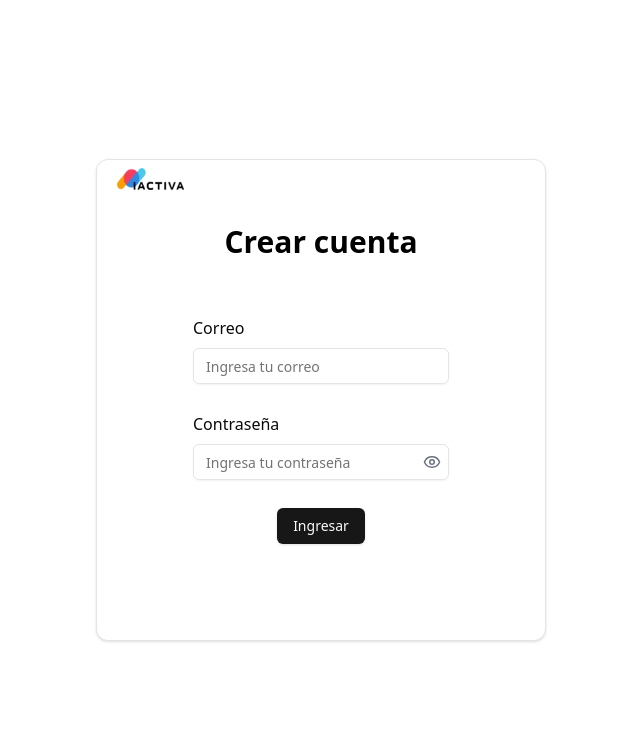
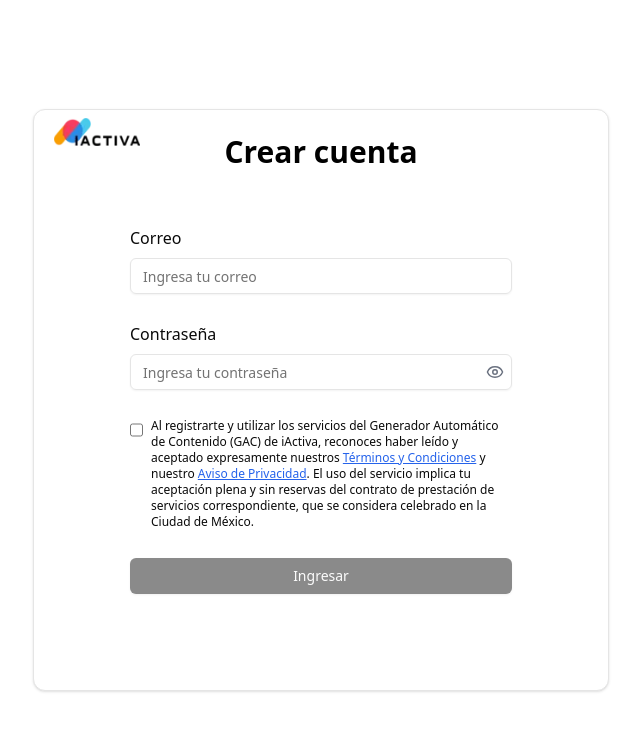
Before and after one commit to info-iactiva/next-gac-content-plataform, a Next.js app: page /register in a window 1280 px wide. Shown: the top 730 px of the page, without its empty margins (319-959 px from the left). Built offline with nearby package versions, Linux system fonts and the light colour scheme.

Commit message:
feat: leglas data

```diff
--- a/package.json
+++ b/package.json
@@ -9,6 +9,7 @@
     "lint": "next lint"
   },
   "dependencies": {
+    "@headlessui/react": "2.2.4",
     "@heroicons/react": "^2.2.0",
     "@hookform/resolvers": "^5.0.1",
     "@netlify/plugin-nextjs": "^5.11.2",
--- a/src/app/register/page.tsx
+++ b/src/app/register/page.tsx
@@ -2,13 +2,10 @@
 import { useForm } from "react-hook-form";
 import { Card, CardContent, CardHeader } from "@/components/ui/card";
 import Image from "next/image";
-
 import { zodResolver } from "@hookform/resolvers/zod"
 import { z } from "zod";
 import { FormProvider } from "react-hook-form";
-import { Tooltip, TooltipTrigger, TooltipContent } from "@/components/ui/tooltip";
 import {  FormControl, FormField, FormItem } from "@/components/ui/form";
-import { Info } from "lucide-react";
 import { Label } from "@/components/ui/label";
 import { Input } from "@/components/ui/input";
 import { Button } from "@/components/ui/button";
@@ -19,6 +16,8 @@ import { formSchemaRegister } from "./zod.validation";
 import { useRouter } from "next/navigation";
 import { set } from "mongoose";
 import { Eye, EyeOff } from "lucide-react";
+import { TermsModal } from "./terminos";
+import { PrivacyModal } from "./privacidad";
 
 
 export default function Register() {
@@ -26,6 +25,8 @@ export default function Register() {
   const router = useRouter();
 
   const [showPassword, setShowPassword] = useState(false);
+  const [isTermsModalOpen, setIsTermsModalOpen] = useState(false);
+  const [isPrivacyModalOpen, setIsPrivacyModalOpen] = useState(false);
 
 
 
@@ -71,10 +72,6 @@ export default function Register() {
       setIsLoading(true);
     }, 1000);
 
-    // setTimeout(() => {
-    // }, 2000);
-
-
 
     setTimeout(() => {
       setIsLoading(false);
@@ -90,7 +87,7 @@ export default function Register() {
 
     return  <div className="min-h-screen flex items-center justify-center p-6 ">
 
-      <Card className=" relative  md:min-w-[450px] md:max-w-2xl min-w-[300px]  flex  gap-10 flex-col">
+      <Card className=" relative  md:min-w-[450px] md:max-w-xl min-w-[300px]  flex  flex-col  p-0 m-0">
         <CardHeader className="relative flex flex-col items-center  p-0">
           <Image className="absolute top-2 left-5 w-[15%]" src="/logos/logo.webp" alt="" width={200} height={200}/>
         </CardHeader>
@@ -130,36 +127,6 @@ export default function Register() {
               </FormItem>
             )}/>
 
-
-{/*
-
-              <FormField
-            control={form.control}
-            name="password"
-            render={({ field }) => (
-              <FormItem >
-                <div className="flex items-center gap-2 ">
-                <Label htmlFor="password" className="text-xs lg:text-base " >Contraseña</Label>
-              </div>
-                <FormControl>
-                  <Input
-                    id="password"
-                    type="password"
-                    placeholder="Ingresa tu contraseña"
-                    value={field.value}
-                    onChange={(e) => field.onChange(e.target.value)}
-                    className="lg:text-sm text-xs"
-                  />
-                </FormControl>
-
-                {form.formState.errors.password && (
-                  <span className="text-red-500 text-xs">
-                    {form.formState.errors.password.message as string}
-                  </span>
-                )}
-              </FormItem>
-            )}/>         */}
-
             <FormField
               control={form.control}
               name="password"
@@ -197,13 +164,64 @@ export default function Register() {
               )}
             />
 
+            <div className="max-w-[100%] m-auto">
+
+              <FormField
+                control={form.control}
+                name="acceptTerms"
+                render={({ field }) => (
+                  <FormItem className="flex flex-col gap-1">
+                    <label className="flex items-start gap-2 text-xs md:text-xs">
+                      <input
+                        type="checkbox"
+                        checked={field.value || false}
+                        onChange={(e) => field.onChange(e.target.checked)}
+                        className="w-4 h-4 mt-1"
+                      />
+                      <span >
+                        Al registrarte y utilizar los servicios del Generador Automático de Contenido (GAC) de iActiva, reconoces haber leído y aceptado expresamente nuestros{" "}
+                        <button
+                          type="button"
+                          onClick={() => setIsTermsModalOpen(true)}
+                          className="underline text-blue-600"
+                        >
+                          Términos y Condiciones
+                        </button>{" "}
+                        y nuestro{" "}
+                        <button
+                          type="button"
+                          onClick={() => setIsPrivacyModalOpen(true)}
+                          className="underline text-blue-600"
+                        >
+                          Aviso de Privacidad
+                        </button>.
+                        El uso del servicio implica tu aceptación plena y sin reservas del contrato de prestación de servicios correspondiente, que se considera celebrado en la Ciudad de México.
+                      </span>
+                    </label>
+                    {form.formState.errors.acceptTerms && (
+                      <span className="text-red-500 text-xs">
+                        {form.formState.errors.acceptTerms.message as string}
+                      </span>
+                    )}
+                  </FormItem>
+                )}
+              />
 
 
 
+            </div>
 
-             <div className="col-span-3 flex justify-center">
-                <Button type="submit">Ingresar</Button>
-              </div>
+
+
+            {/* <TermsModal isOpen={isTermsModalOpen} onClose={() => setIsTermsModalOpen(false)} /> */}
+            <TermsModal isOpen={isTermsModalOpen} onClose={() => setIsTermsModalOpen(false)} />
+            <PrivacyModal isOpen={isPrivacyModalOpen} onClose={() => setIsPrivacyModalOpen(false)} />
+
+
+
+             <Button type="submit" disabled={!form.watch("acceptTerms") || isLoading}>
+              Ingresar
+            </Button>
 
           </form>
 
--- /dev/null
+++ b/src/app/register/privacidad.tsx
@@ -0,0 +1,50 @@
+import { Dialog, DialogPanel, DialogTitle } from "@headlessui/react";
+
+export const PrivacyModal = ({
+  isOpen,
+  onClose,
+}: {
+  isOpen: boolean;
+  onClose: () => void;
+}) => {
+  return (
+    <Dialog open={isOpen} onClose={onClose} className="relative z-50">
+      <div className="fixed inset-0 bg-black/30 backdrop-blur-sm" aria-hidden="true" />
+
+      <div className="fixed inset-0 flex items-center justify-center p-4">
+        <DialogPanel className="w-full max-w-xl bg-white p-6 rounded-lg shadow-lg overflow-y-auto max-h-[90vh]">
+          <DialogTitle className="text-xl font-bold mb-4">Aviso de Privacidad Simplificado</DialogTitle>
+
+          <div className="text-sm text-gray-700 space-y-3">
+            <p><strong>Responsable:</strong> José Díaz Jiménez, titular de las marcas iActiva y Generador Automático de Contenido (GAC), con domicilio en <span className="italic">__________</span>, CDMX.</p>
+            <p><strong>Finalidades:</strong> Usaremos tu información para:</p>
+            <ul className="list-disc list-inside">
+              <li>Prestar los servicios solicitados.</li>
+              <li>Contactarte para seguimiento y soporte.</li>
+              <li>Emitir facturación y cobranza.</li>
+            </ul>
+            <p>
+              Puedes ejercer tus derechos ARCO (acceso, rectificación, cancelación u oposición) mediante solicitud al correo:{" "}
+              <a href="mailto:info@iactiva.ai" className="underline text-blue-600">info@iactiva.ai</a>.
+            </p>
+            <p>
+              No compartimos tus datos sin tu consentimiento, salvo lo permitido por la ley. Consulta el aviso de privacidad completo{" "}
+              <a href="https://iactiva.ai/privacy" target="_blank" rel="noopener noreferrer" className="underline text-blue-600">
+                aquí
+              </a>.
+            </p>
+          </div>
+
+          <div className="mt-6 flex justify-end">
+            <button
+              onClick={onClose}
+              className="text-sm px-4 py-2 bg-blue-600 text-white rounded hover:bg-blue-700"
+            >
+              Cerrar
+            </button>
+          </div>
+        </DialogPanel>
+      </div>
+    </Dialog>
+  );
+};
--- /dev/null
+++ b/src/app/register/terminos.tsx
@@ -0,0 +1,46 @@
+import { Dialog, DialogPanel, DialogTitle } from "@headlessui/react";
+
+export const TermsModal = ({
+  isOpen,
+  onClose,
+}: {
+  isOpen: boolean;
+  onClose: () => void;
+}) => {
+  return (
+    <Dialog open={isOpen} onClose={onClose} className="relative z-50">
+      <div className="fixed inset-0 bg-black/30 backdrop-blur-sm" aria-hidden="true" />
+
+      <div className="fixed inset-0 flex items-center justify-center p-4">
+        <DialogPanel className="w-full max-w-2xl bg-white p-6 rounded-lg shadow-lg overflow-y-auto max-h-[90vh]">
+          <DialogTitle className="text-xl font-bold mb-4">
+            Términos y Condiciones
+          </DialogTitle>
+
+          <div className="text-sm text-gray-700 space-y-3">
+            <p><strong>Fecha de última actualización:</strong> 20 de septiembre de 2024</p>
+            <p>Los presentes Términos y Condiciones regulan el uso de los servicios prestados por José Díaz Jiménez ("el Prestador") a través del Generador Automático de Contenido (GAC) y sus marcas asociadas, incluyendo iActiva.</p>
+            <p>El usuario que active una cuenta, realice una publicación o use cualquier funcionalidad del servicio, acepta quedar legalmente vinculado por el contrato marco disponible en esta misma página.</p>
+            <ol className="list-decimal list-inside">
+              <li><strong>Naturaleza del Servicio:</strong> El GAC genera texto basado en parámetros definidos por el usuario, mediante tecnologías de inteligencia artificial. No incluye la generación de imágenes, videos u otro tipo de contenido multimedia.</li>
+              <li><strong>Paquetes Disponibles:</strong> El uso del GAC se encuentra sujeto a los paquetes seleccionados, cuyas condiciones comerciales (precio, funcionalidades, límites, IA usada) están disponibles públicamente y forman parte del contrato marco.</li>
+              <li><strong>Responsabilidades del Cliente:</strong> El Cliente es el único responsable por el uso que dé al contenido generado, incluyendo su difusión, interpretación o consecuencias derivadas de su uso.</li>
+              <li><strong>Límites del Servicio:</strong> El Prestador no se hace responsable por errores, interrupciones o alucinaciones derivadas del modelo de IA, ni por problemas derivados de servicios de terceros (nube, plataformas, etc.).</li>
+              <li><strong>Propiedad Intelectual:</strong> Los desarrollos y tecnologías empleadas por el GAC son propiedad del Prestador. Se prohíbe su uso no autorizado, ingeniería inversa, copia o sublicenciamiento. El contenido generado es propiedad del Cliente.</li>
+              <li><strong>Jurisdicción:</strong> Para todos los efectos legales, las partes se someten a las leyes de los Estados Unidos Mexicanos y a los tribunales competentes de la Ciudad de México.</li>
+            </ol>
+          </div>
+
+          <div className="mt-6 flex justify-end">
+            <button
+              onClick={onClose}
+              className="text-sm px-4 py-2 bg-blue-600 text-white rounded hover:bg-blue-700"
+            >
+              Cerrar
+            </button>
+          </div>
+        </DialogPanel>
+      </div>
+    </Dialog>
+  );
+};
--- a/src/app/register/zod.validation.tsx
+++ b/src/app/register/zod.validation.tsx
@@ -17,4 +17,7 @@ export const formSchemaRegister = z.object({
     .regex(/[A-Z]/, "Debe tener al menos una letra mayúscula")
     .regex(/[0-9]/, "Debe tener al menos un número")
     .regex(/[^A-Za-z0-9]/, "Debe tener al menos un carácter especial"),
+  acceptTerms: z.literal(true, {
+    errorMap: () => ({ message: "Debes aceptar los Términos y Condiciones" }),
+  }),
 });
```
Also changed, not shown: 1 other file (tests, documents, lock files or other folders).
